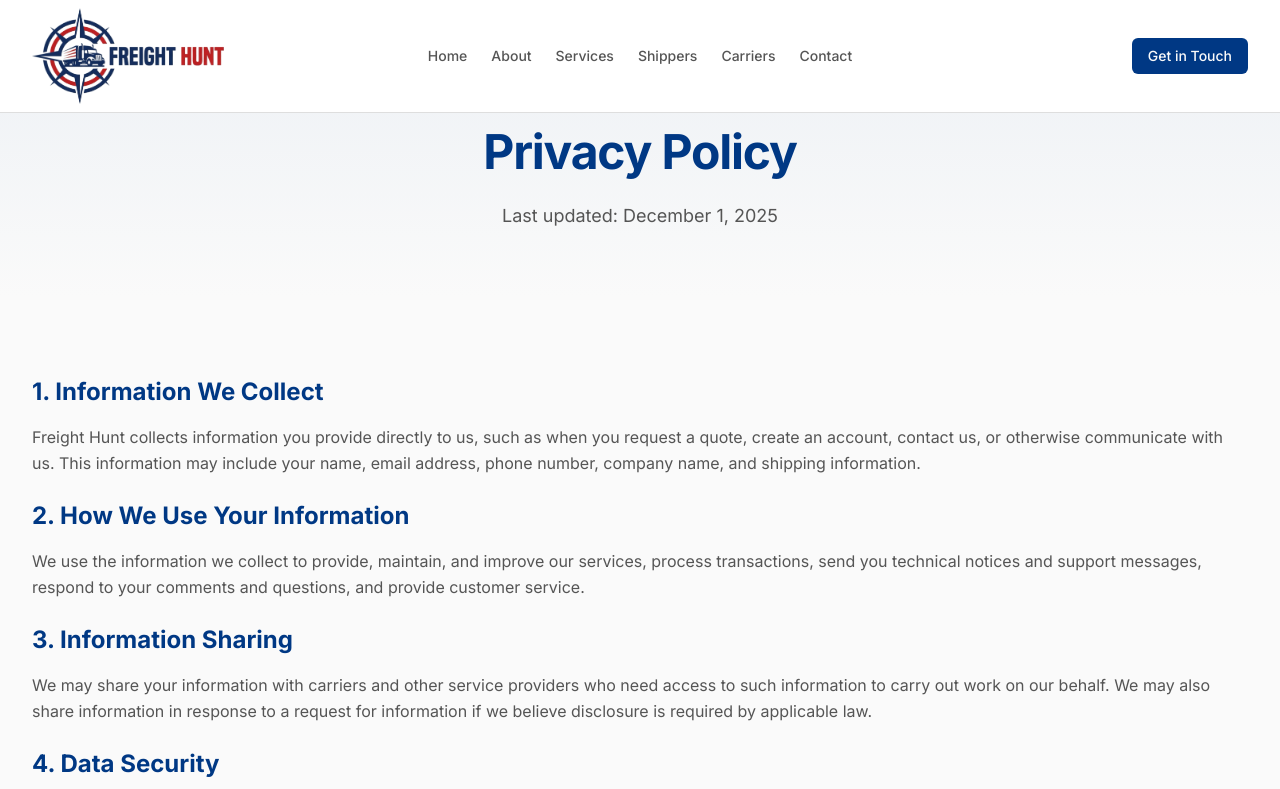
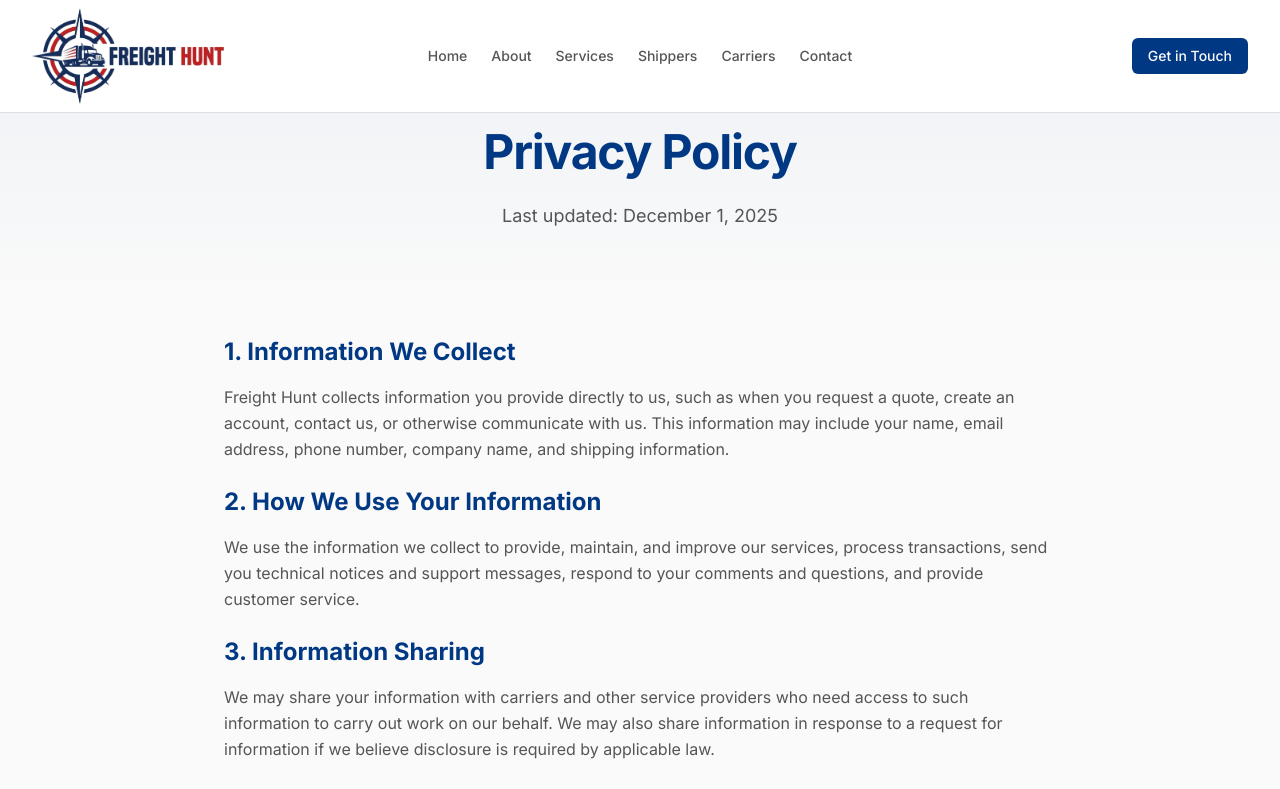
Before and after one commit to sidhugurtej/freight-hunt-website, a Next.js app: page /privacy in a window 1280 px wide. Shown: the top 789 px of the page. Built offline with nearby package versions, Linux system fonts and the light colour scheme.

Commit message:
style: Reduce vertical padding and remove prose classes from legal pages.

```diff
--- a/app/privacy/page.tsx
+++ b/app/privacy/page.tsx
@@ -16,8 +16,8 @@
 
       <PageHeader title="Privacy Policy" description="Last updated: December 1, 2025" />
 
-      <section className="py-20">
-        <div className="mx-auto max-w-4xl px-6 lg:px-8 prose prose-slate max-w-none">
+      <section className="py-10">
+        <div className="mx-auto max-w-4xl px-6 lg:px-8">
           <h2 className="text-2xl font-bold text-primary mb-4">1. Information We Collect</h2>
           <p className="text-muted-foreground mb-6 leading-relaxed">
             Freight Hunt collects information you provide directly to us, such as when you request a quote, create an
--- a/app/terms/page.tsx
+++ b/app/terms/page.tsx
@@ -16,8 +16,8 @@
 
       <PageHeader title="Terms of Service" description="Last updated: December 1, 2025" />
 
-      <section className="py-20">
-        <div className="mx-auto max-w-4xl px-6 lg:px-8 prose prose-slate max-w-none">
+      <section className="py-10">
+        <div className="mx-auto max-w-4xl px-6 lg:px-8">
           <h2 className="text-2xl font-bold text-primary mb-4">1. Acceptance of Terms</h2>
           <p className="text-muted-foreground mb-6 leading-relaxed">
             By accessing or using the Freight Hunt website and services, you agree to be bound by these Terms of
```
